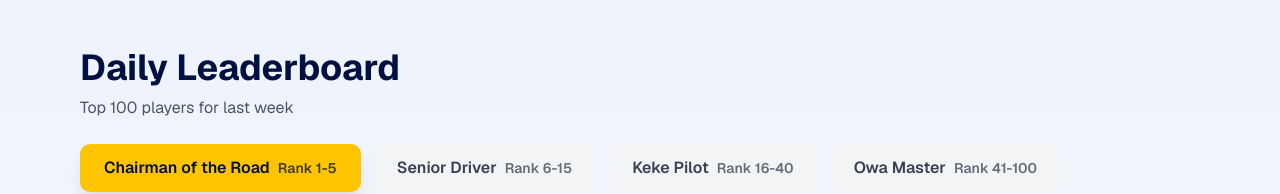
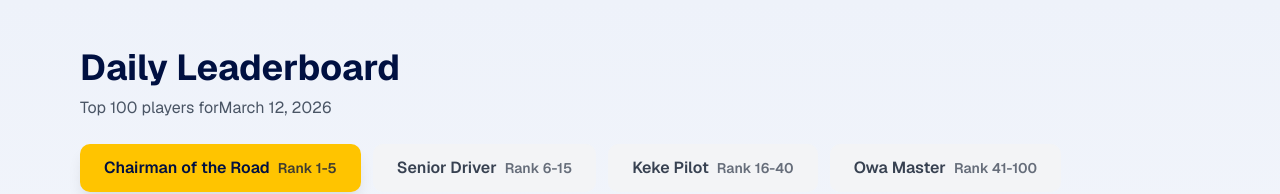
Before and after one commit to Udehmakua/ck2, a Next.js app: page / in a window 1280 px wide. Shown: the top 194 px of the page. Built offline with nearby package versions, Linux system fonts and the light colour scheme.

Commit message:
Update leaderboard description to include current date

```diff
--- a/components/today-winners.tsx
+++ b/components/today-winners.tsx
@@ -55,8 +55,8 @@ export function TodayWinners({ winners }: TodayWinnersProps) {
           Daily Leaderboard
         </h2>
         <p className="text-gray-600">
-          Top 100 players for last week
-          {/*  {new Date().toLocaleDateString('en-US', { month: 'long', day: 'numeric', year: 'numeric' })} */}
+          Top 100 players for
+            {new Date().toLocaleDateString('en-US', { month: 'long', day: 'numeric', year: 'numeric' })}
         </p>
       </div>
 
```
